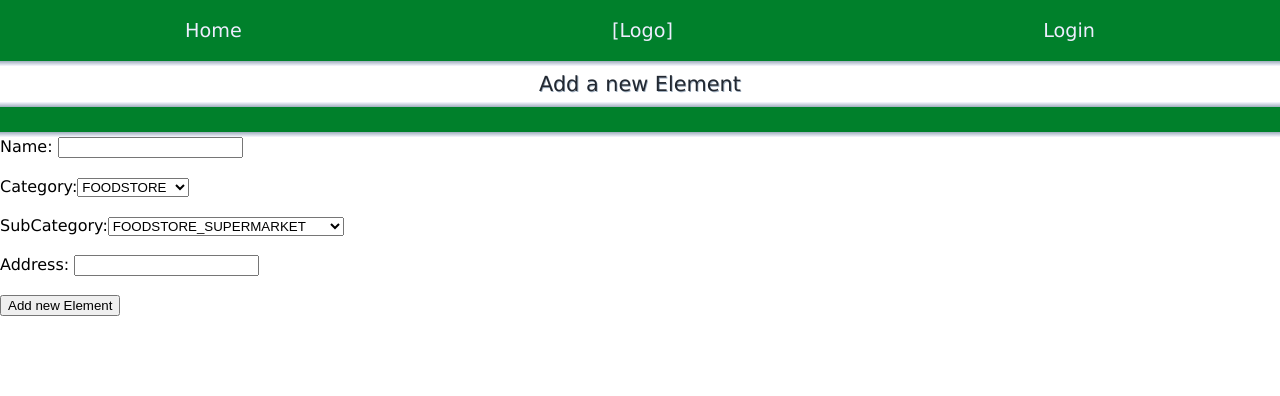
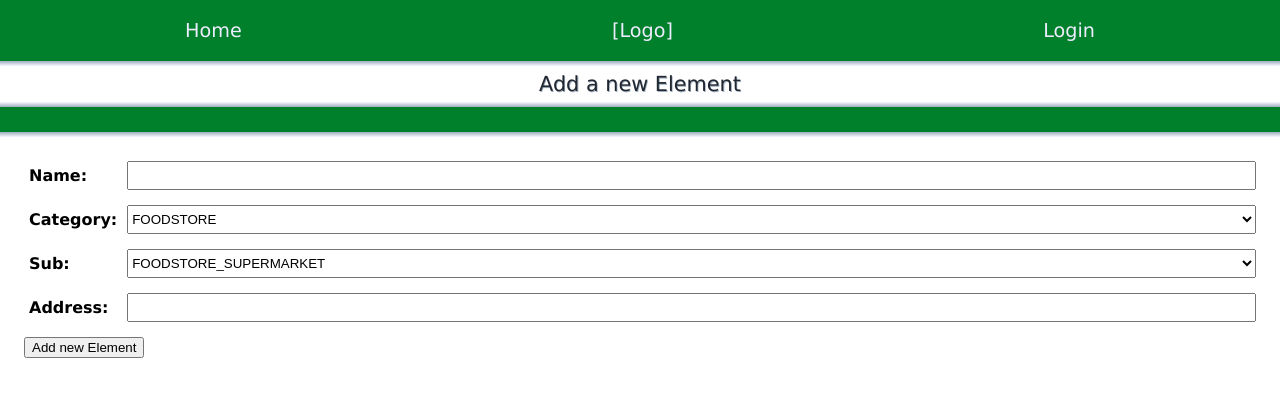
Before and after one commit to TobiasHasenkamp/ecobo, a React (Create React App) app in the folder frontend/: page /bo/addElement in a window 1280 px wide. Shown: the top 396 px of the page. Built offline with nearby package versions, Linux system fonts and the light colour scheme.

Commit message:
Small provisionally design changes to the AddElementPage.js.

```diff
--- a/frontend/src/main/ecoElement-route/AddElementPage.js
+++ b/frontend/src/main/ecoElement-route/AddElementPage.js
@@ -4,6 +4,7 @@ import PageHeader from "../PageHeader";
 import getLonAndLatForAddress from "../controller/MapMarkerController";
 import {addEcoElement} from "../controller/EcoElementController";
 import LoginTokenContext from "../contexts/LoginTokenContext";
+import styled from "styled-components/macro";
 
 export default function AddElementPage() {
 
@@ -65,17 +66,19 @@ export default function AddElementPage() {
         <div>
             <PageHeader title="Add a new Element"/>
 
-            <form>
+            <StyledForm>
 
-                <label> Name: <input name="name" value={name} onChange={handleChange} type="text"/></label><br/><br/>
-                <label> Category:
+                <label htmlFor="name"> Name: </label>
+                <input name="name" value={name} onChange={handleChange} type="text"/>
+
+                <label htmlFor="category"> Category: </label>
                 <select name="category" value={category} onChange={handleChange}>
                     <option>FOODSTORE</option>
                     <option>RESTAURANT</option>
                     <option>FAIRSHOP</option>
                 </select>
-                </label><br/><br/>
-                <label> SubCategory:
+
+                <label htmlFor="categorySub"> Sub:</label>
                 <select name="categorySub" value={categorySub} onChange={handleChange}>
                     <option>FOODSTORE_SUPERMARKET</option>
                     <option>FOODSTORE_NORMAL</option>
@@ -90,15 +93,39 @@ export default function AddElementPage() {
                     <option>FAIRSHOP_NORMAL</option>
                     <option>FAIRSHOP_TEMPORARY</option>
                 </select>
-                </label><br/><br/>
 
-                <label> Address: <input name="address" value={address} onChange={handleChange} /></label><br/><br/>
+                <label htmlFor="address"> Address:</label>
+                <input name="address" value={address} onChange={handleChange} />
 
+                <div>
                     <button onClick={handleButtonClick}>Add new Element</button>
+                </div>
 
-            </form>
+            </StyledForm>
         </div>
 
     )
 
 }
+
+
+const StyledForm = styled.form`
+  margin: 24px;
+  display: grid;
+  grid-template-rows: min-content min-content min-content min-content min-content;
+  grid-template-columns: min-content auto;
+  grid-gap: 15px 5px;
+
+  label{
+    font-weight: bold;
+    padding: 5px;
+  }
+
+  div {
+    grid-column: span 2;
+  }
+
+
+
+
+`
```
Lines whose indentation alone changed are shown as unchanged.
